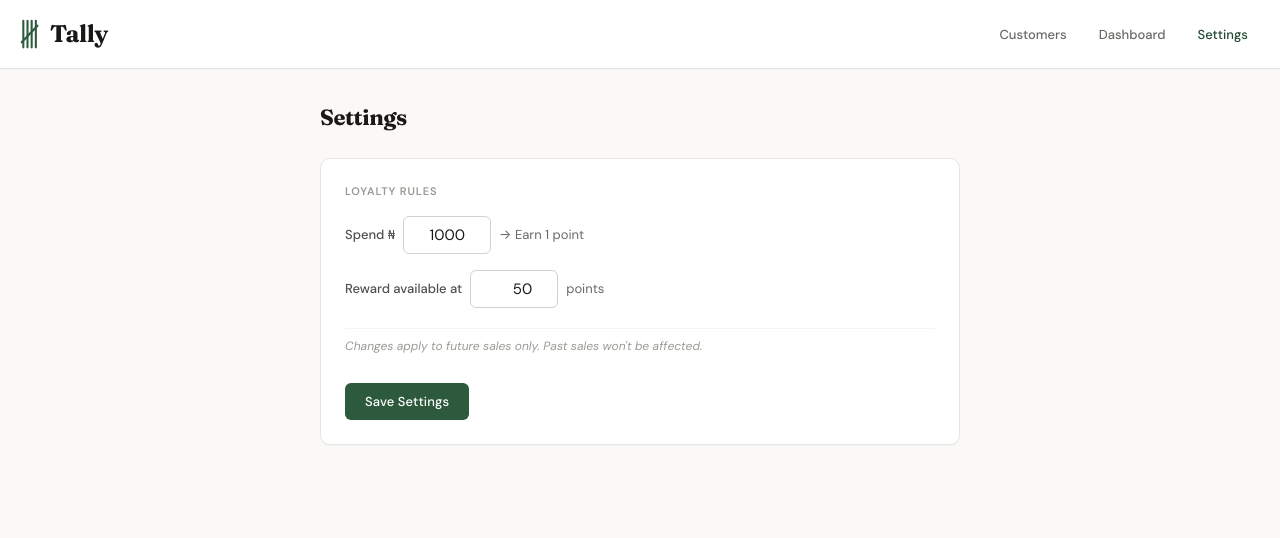
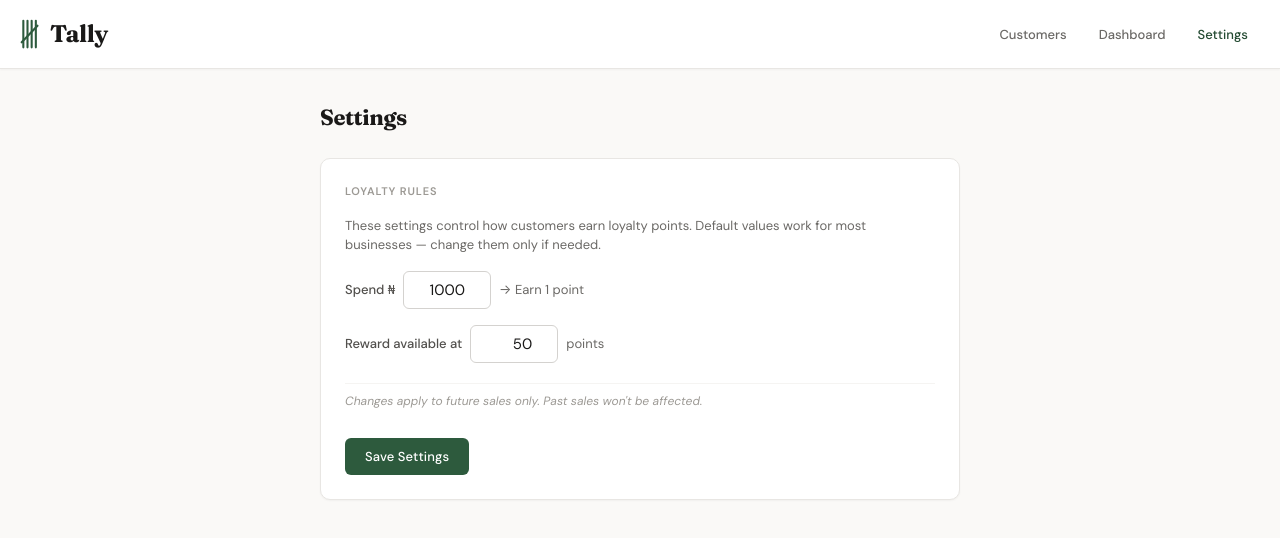
Before and after one commit to blvckjoy/Tally, a React (Vite) app: page / in a window 1280 px wide. Both pictures are taken after a click on the button "Settings". Shown: the top 538 px of the page. Built offline with nearby package versions, Linux system fonts and the light colour scheme.

Commit message:
chore: add empty-state guidance to settings

```diff
--- a/src/App.css
+++ b/src/App.css
@@ -762,6 +762,13 @@
   padding-left: 0.25rem;
 }
 
+.settings-intro {
+  font-size: 0.8125rem;
+  color: var(--color-gray-500);
+  line-height: 1.5;
+  margin: 0.5rem 0 1rem 0;
+}
+
 .settings-helper {
   font-size: 0.75rem;
   color: var(--color-gray-400);
--- a/src/components/LoyaltySettings.jsx
+++ b/src/components/LoyaltySettings.jsx
@@ -93,6 +93,10 @@ function LoyaltySettings() {
   return (
     <div className="loyalty-settings">
       <div className="section-title">Loyalty Rules</div>
+      <p className="settings-intro">
+        These settings control how customers earn loyalty points.
+        Default values work for most businesses — change them only if needed.
+      </p>
 
       <div className="settings-form">
         <div className="setting-row">
```
